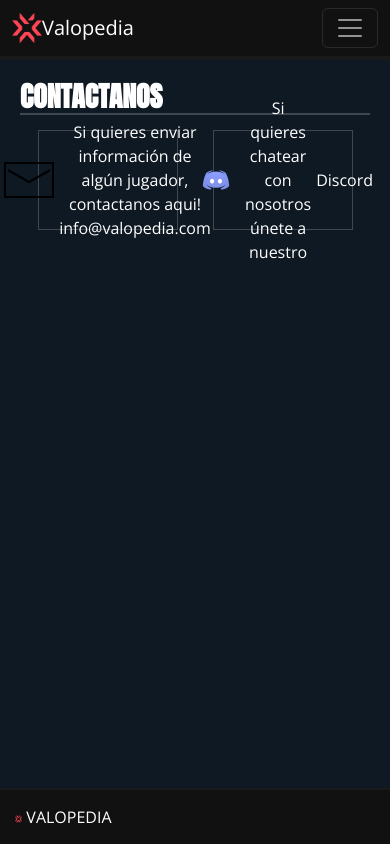
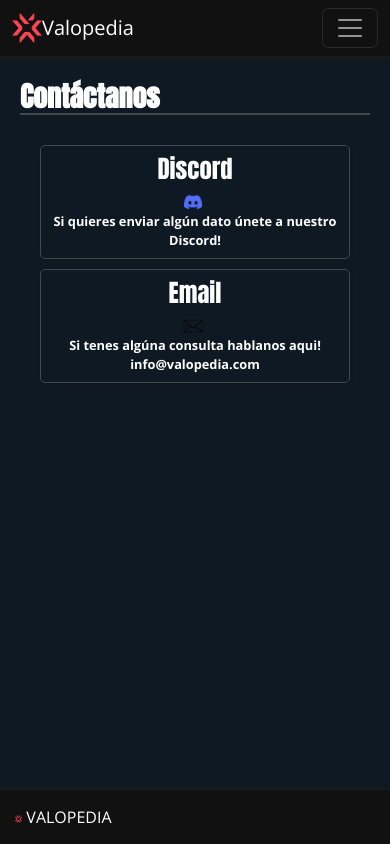
Before and after one commit to Santahhhh/Valopedia, a plain HTML site: page html/contacto.html in a window 390 px wide. Drawn offline with nearby package versions, Linux system fonts and the light colour scheme.

Commit message:
termine los contactos

```diff
--- a/css/style.css
+++ b/css/style.css
@@ -432,48 +432,84 @@
 
 /* CONTACTO */
 
-#Contacto h1 {
+#contactos h1 {
     font-family: "Anton", sans-serif;
     font-weight: bold;
     color: #FFFFFF;
     border-bottom: #40474F solid 2px;
 }
 
-#Contactos {
+#contacto {
+    max-width: 600px;
+    margin: 20px auto;
+    padding: 20px;
+}
+
+.contacto-item {
+    margin: 20px 0;
+    padding: 15px;
+    border: 1px solid #40474F;
+    border-radius: 5px;
+    box-shadow: 0 2px 5px rgba(0, 0, 0, 0.1);
+    text-align: center;
+}
+
+.contacto-item a {
+    text-decoration: none;
+    color: #FFFFFF;
+    font-weight: bold;
     display: flex;
     align-items: center;
-    justify-content: space-around;
-    margin-top: 10px;
-    flex-wrap: wrap;
+    justify-content: center;
+    flex-wrap: wrap; /* Permite que los elementos se ajusten en varias líneas si es necesario */
 }
 
-.contact-item {
-    border: #40474F solid 1px;
-    margin-bottom: 5px;
-    margin-top: 5px;
-    display: flex;
-    justify-content: center;
-    align-items: center;
-    width: 40%;
-    /* Puedes ajustar el ancho según sea necesario */
-    height: 100px;
-    /* Puedes ajustar la altura según sea necesario */
-    text-align: center;
-    color: #FFFFFF;
-    text-wrap: wrap;
+.contacto-item a:hover {
+    text-decoration: underline;
 }
 
-.contact-item img {
+.icono {
+    width: 40px;
+    height: 40px;
     margin-right: 5px;
 }
 
-.contact-item a {
-    text-decoration: none;
-    align-items: center;
-    margin-left: 5px;
-    color: #FFFFFF;
-    display: flex;
-    justify-content: center;
+@media (max-width: 768px) {
+    #contacto {
+        padding: 10px;
+        margin: 10px;
+    }
+
+    .contacto-item {
+        margin: 10px 0;
+        padding: 10px;
+    }
+
+    .contacto-item a {
+        font-size: 0.9em; /* Ajusta el tamaño de la fuente para pantallas más pequeñas */
+    }
+
+    .icono {
+        width: 24px;
+        height: 24px;
+        margin-right: 5px;
+    }
+}
+
+@media (max-width: 480px) {
+    .contacto-item {
+        padding: 8px;
+    }
+
+    .contacto-item a {
+        font-size: 0.8em; /* Ajusta el tamaño de la fuente para pantallas más pequeñas */
+    }
+
+    .icono {
+        width: 20px;
+        height: 20px;
+        margin-right: 5px;
+    }
 }
 
 /* VCT REGIONES */
--- a/html/contacto.html
+++ b/html/contacto.html
@@ -59,16 +59,23 @@
             </div>
         </nav>
     </header>
-    <main id="Contacto">
-        <h1>CONTACTANOS</h1>
-        <section id="Contactos">
-            <div class="contact-item">
-                <img src="../image/icons8-correo-50.png" alt="Imagen-Correo"> Si quieres enviar información de algún
-                jugador, contactanos aqui!
-                info@valopedia.com</div>
-            <div class="contact-item"> <img src="../image/icons8-logotipo-de-la-discordia-48.png" alt="Logo Discord"> Si
-                quieres chatear con nosotros únete a nuestro <a href="https://discord.gg/qr585JMU"
-                    target="_blank">Discord</a></div>
+    <main id="contactos">
+        <h1>Contáctanos</h1>
+        <section id="contacto">
+            <div class="contacto-item">
+                <h2>Discord</h2>
+                <a href="https://discord.gg/dNMU8Hzv" target="_blank">
+                    <img src="../image/icons8-discordia-48.png" alt="Discord" class="icono">
+                    Si quieres enviar algún dato únete a nuestro Discord!
+                </a>
+            </div>
+            <div class="contacto-item">
+                <h2>Email</h2>
+                <a href="mailto:info@valopedia.com">
+                    <img src="../image/icons8-email-64.png" alt="Email" class="icono">
+                    Si tenes algúna consulta hablanos aqui! info@valopedia.com
+                </a>
+            </div>
         </section>
     </main>
     <footer>
```
